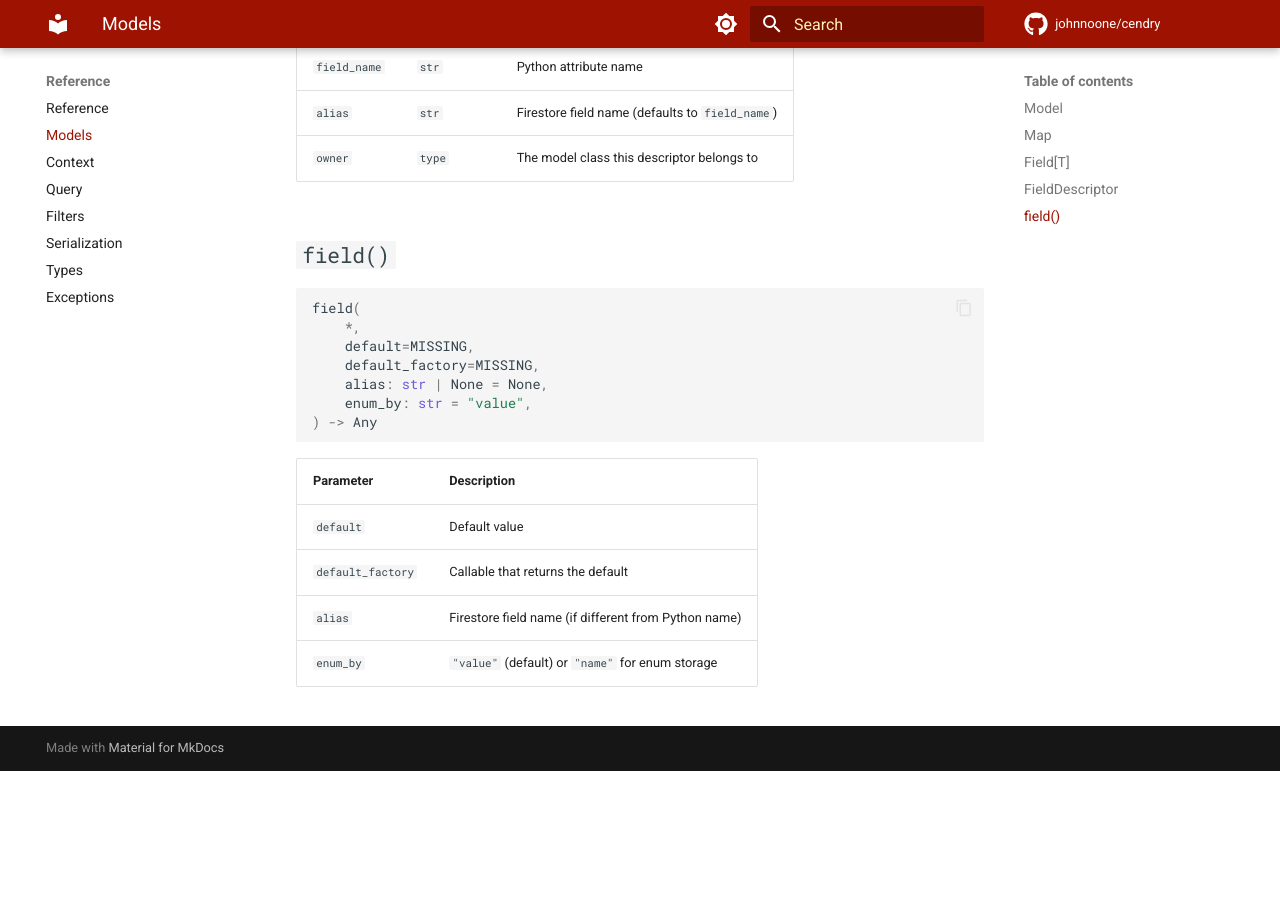
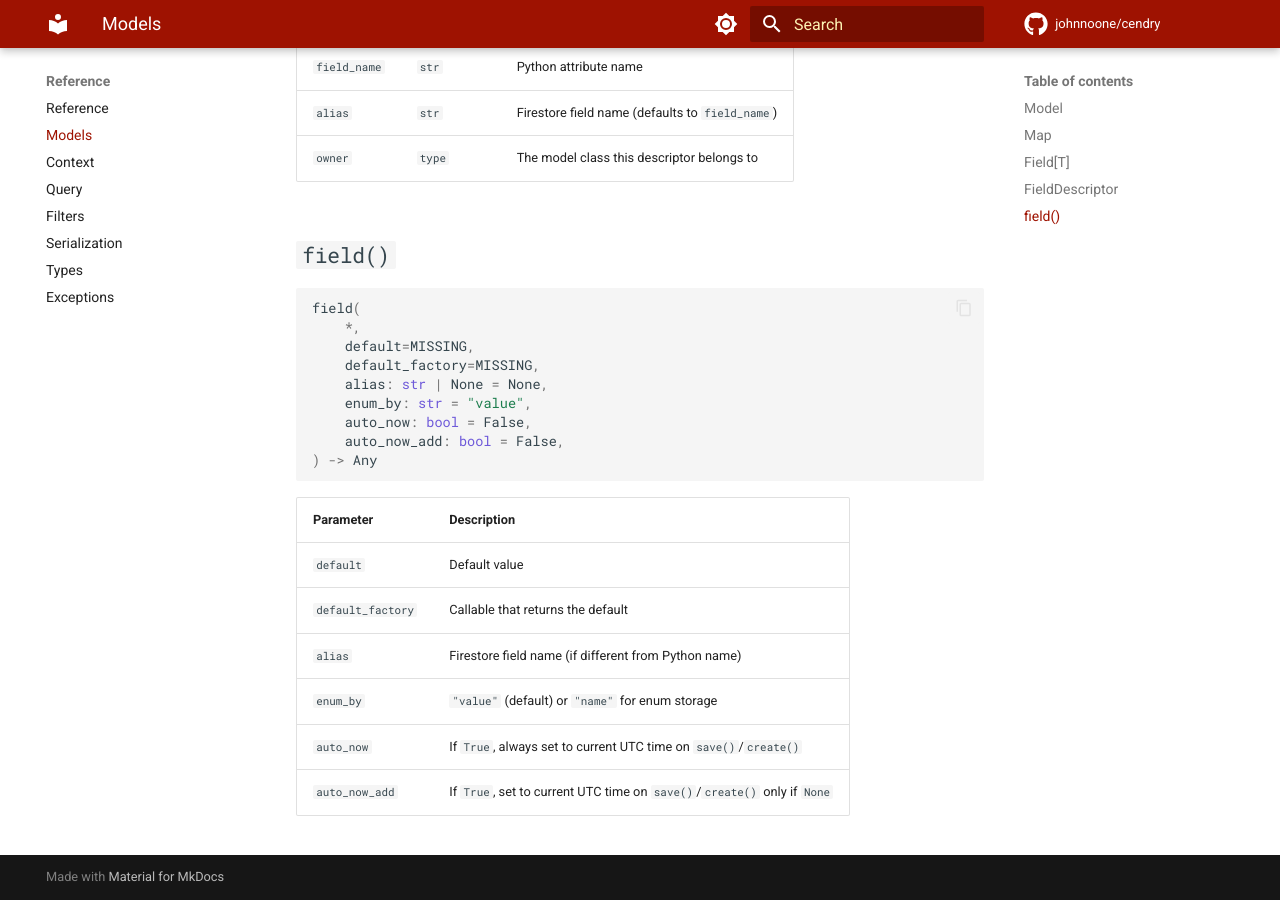
Before and after one commit to johnnoone/cendry, an MkDocs documentation site: the page built from docs/reference/models.md, in a window 1280 px wide and 900 px high, scrolled down 2032 px. Built offline with MkDocs 1.6.1 and Material for MkDocs 9.7.7, drawn with Linux system fonts in a browser that asks for light colours; comment, search, counter and statistics services are not loaded; before the commit the page ends 2803 px from its top, so only the background shows below that.

Commit message:
docs: add auto-timestamps how-to guide and update field() reference

````diff
--- a/docs/reference/models.md
+++ b/docs/reference/models.md
@@ -81,6 +81,8 @@ field(
     default_factory=MISSING,
     alias: str | None = None,
     enum_by: str = "value",
+    auto_now: bool = False,
+    auto_now_add: bool = False,
 ) -> Any
 ```
 
@@ -90,3 +92,5 @@ field(
 | `default_factory` | Callable that returns the default |
 | `alias` | Firestore field name (if different from Python name) |
 | `enum_by` | `"value"` (default) or `"name"` for enum storage |
+| `auto_now` | If `True`, always set to current UTC time on `save()`/`create()` |
+| `auto_now_add` | If `True`, set to current UTC time on `save()`/`create()` only if `None` |
--- a/mkdocs.yml
+++ b/mkdocs.yml
@@ -88,6 +88,7 @@ nav:
     - how-to/index.md
     - Define Models: how-to/models.md
     - Write, Update, Delete: how-to/writing.md
+    - Auto-Timestamps: how-to/auto-timestamps.md
     - Batch and Transactions: how-to/batch-and-transactions.md
     - Filter and Query: how-to/filtering.md
     - Use Aliases: how-to/aliases.md
````
Also changed, not shown: docs/how-to/auto-timestamps.md (added, +49 -0 lines).
